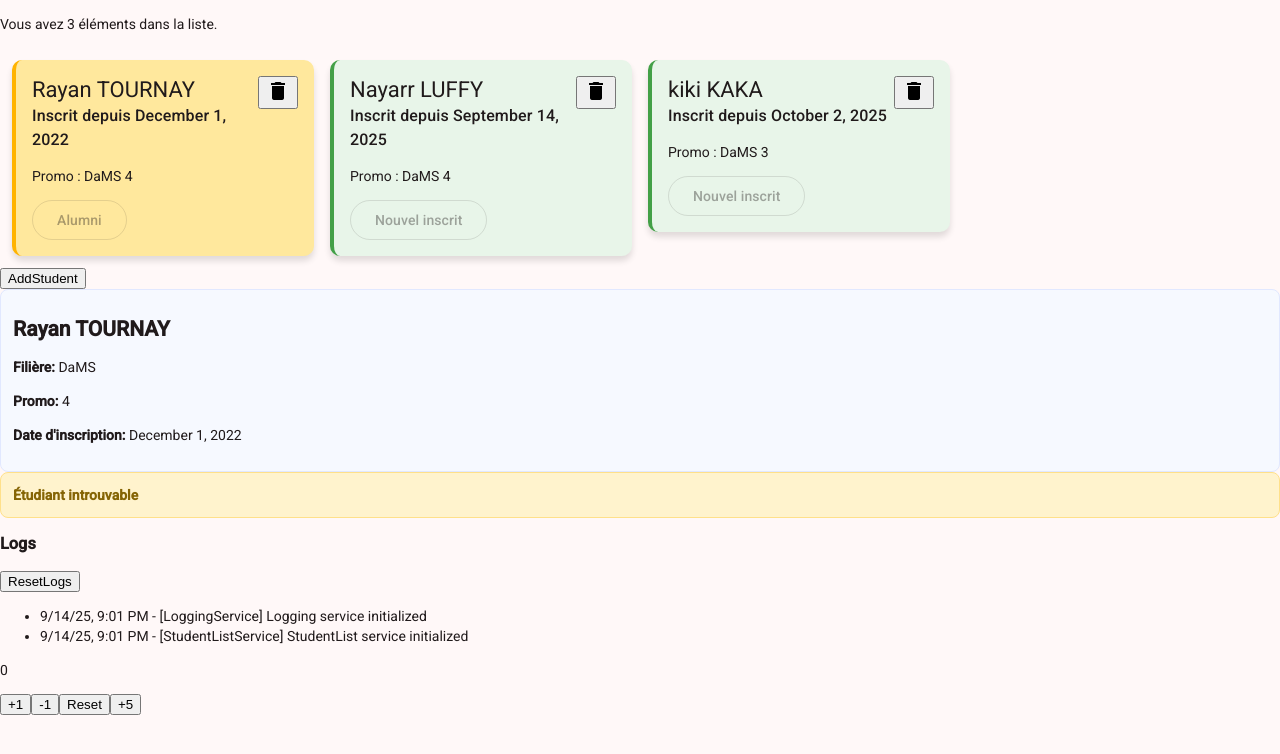
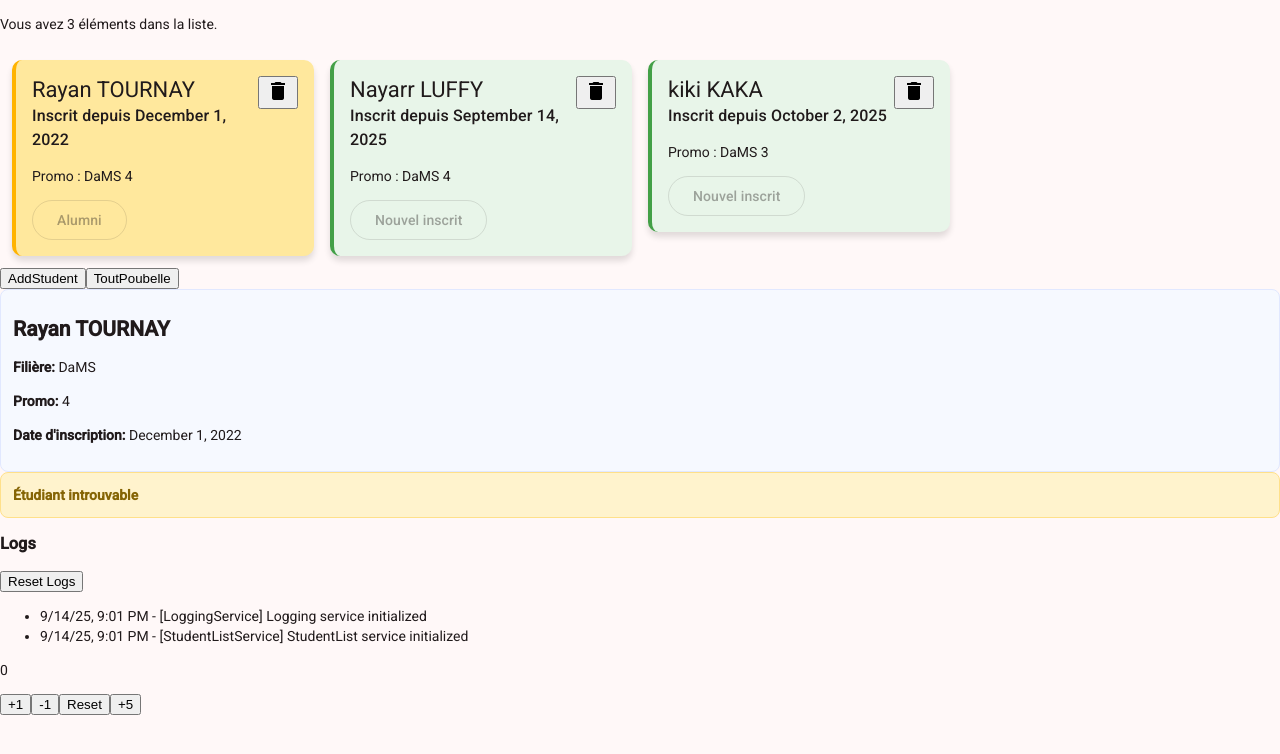
Before and after one commit to Nayarrr/AWI, an Angular app in the folder R-app/: page / in a window 1280 px wide. Shown: the top 754 px of the page. Built offline with nearby package versions, Linux system fonts and the light colour scheme.

Commit message:
regarder le log d'avant j'ai rien fais de fou cette fois ci

```diff
--- a/R-app/package.json
+++ b/R-app/package.json
@@ -30,6 +30,7 @@
     "@angular/material": "^20.2.2",
     "@angular/platform-browser": "^20.2.0",
     "@angular/router": "^20.2.0",
+    "@ngrx/signals": "^20.0.1",
     "rxjs": "~7.8.0",
     "tslib": "^2.3.0",
     "zone.js": "~0.15.0"
--- a/R-app/src/app/log-viewer/log-viewer.html
+++ b/R-app/src/app/log-viewer/log-viewer.html
@@ -1,7 +1,7 @@
 @if(logs().length > 0){
   <div class="log-viewer">
     <h3>Logs</h3>
-    <button (click)="reset()">ResetLogs</button>
+    <button (click)="reset()">Reset Logs</button>
     <ul>
       @for (entry of logs(); track entry.id){
         <li>{{entry.ts | date:'short'}} - [{{entry.scope}}] {{entry.message}}</li>
--- a/R-app/src/app/student-list/student-list.html
+++ b/R-app/src/app/student-list/student-list.html
@@ -11,3 +11,4 @@
 }
 
 <button (click)="toggleForm()">{{ showForm() ? 'Cancel' : 'AddStudent' }}</button>
+<button (click)="deleteAll()">ToutPoubelle</button>
--- a/R-app/src/app/student-list/student-list.ts
+++ b/R-app/src/app/student-list/student-list.ts
@@ -41,4 +41,9 @@ export class StudentList {
     this.svs.remove(id);
     this.ls.log(`Student removed id: ${id}`, 'StudentList');
   }
+
+  deleteAll(){
+    this.svs.removeAll();
+    this.ls.log('Et la sentance est irrévocable !', 'StudentList');
+  }
 }
```
Also changed, not shown: 1 other file (tests, documents, lock files or other folders).
